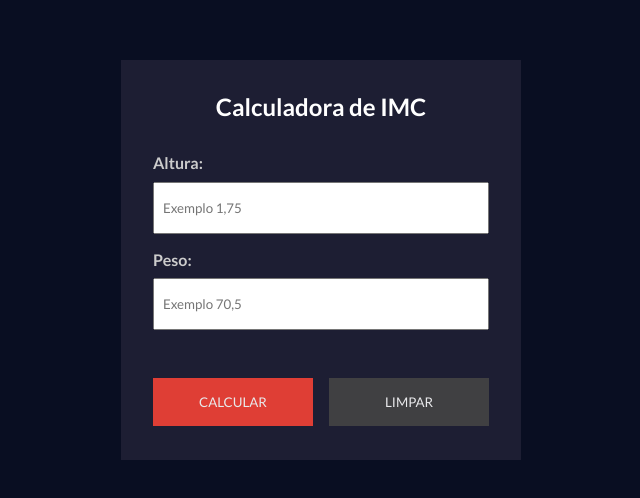
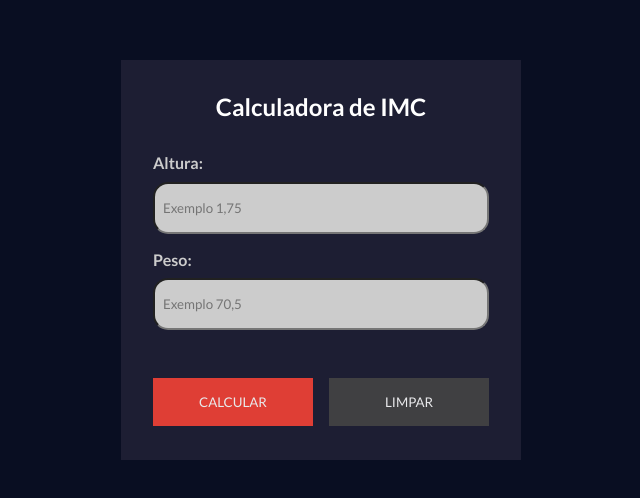
Before and after one commit to Erick-Viegas/projetos--1, a plain HTML site: page PROJETO-IMC/index.html in a window 1280 px wide. Shown: the part 140-638 px from the top of the page, without its empty margins (319-959 px from the left). Drawn offline with Linux system fonts and the light colour scheme.

Commit message:
Update style.css

```diff
--- a/PROJETO-IMC/style.css
+++ b/PROJETO-IMC/style.css
@@ -55,6 +55,12 @@ body {
     padding: 1rem 0.5rem;
 
 }
+
+input[type="text"] {
+    border-radius: 15px;
+    background-color: #ccc;
+}
+
 
 .action-control {
     display: flex;
```
